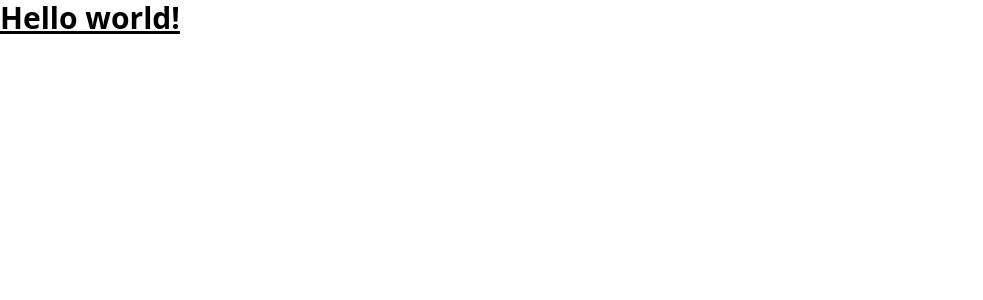
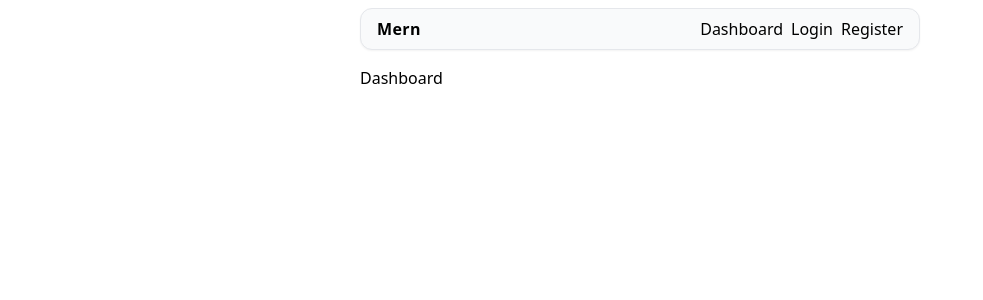
Before and after one commit to marek-mikula/CT70A9140-mern, a React (Vite) app in the folder frontend/: page / in a window 1280 px wide. Shown: the top 300 px of the page, without its empty margins (0-983 px from the left). Built offline with nearby package versions, Linux system fonts and the light colour scheme.

Commit message:
feat: installed router, base routes

```diff
--- a/frontend/package.json
+++ b/frontend/package.json
@@ -13,6 +13,7 @@
     "react": "^19.2.0",
     "react-dom": "^19.2.0",
     "react-redux": "^9.2.0",
+    "react-router-dom": "^7.13.0",
     "tailwindcss": "^4.1.18"
   },
   "devDependencies": {
--- a/frontend/src/App.tsx
+++ b/frontend/src/App.tsx
@@ -1,11 +1,26 @@
+import {BrowserRouter as Router, Routes, Route} from 'react-router-dom'
+import Dashboard from "./pages/Dashboard.tsx";
+import Register from "./pages/Register.tsx";
+import Login from "./pages/Login.tsx";
+import Header from './components/Header.tsx'
+
 function App() {
-  return (
-      <>
-          <h1 className="text-3xl font-bold underline">
-              Hello world!
-          </h1>
-      </>
-  )
+    return (
+        <>
+            <Router>
+                <div className={'max-w-xl mx-auto p-2'}>
+                    <Header/>
+                    <main className={'mt-4'}>
+                        <Routes>
+                            <Route path={'/'} element={<Dashboard/>}/>
+                            <Route path={'/register'} element={<Register/>}/>
+                            <Route path={'/login'} element={<Login/>}/>
+                        </Routes>
+                    </main>
+                </div>
+            </Router>
+        </>
+    )
 }
 
 export default App
--- /dev/null
+++ b/frontend/src/components/Header.tsx
@@ -0,0 +1,18 @@
+import {Link} from 'react-router-dom'
+
+function Header() {
+    return (
+        <header className={'py-2 px-4 flex items-center justify-between bg-gray-50 border border-gray-200 shadow-xs rounded-xl'}>
+            <span className={'font-bold tracking-wide'}>
+                Mern
+            </span>
+            <nav className={'flex items-center gap-2'}>
+                <Link to={'/'} className={'hover:underline hover:text-indigo-600'}>Dashboard</Link>
+                <Link to={'/login'} className={'hover:underline hover:text-indigo-600'}>Login</Link>
+                <Link to={'/register'} className={'hover:underline hover:text-indigo-600'}>Register</Link>
+            </nav>
+        </header>
+    )
+}
+
+export default Header
--- /dev/null
+++ b/frontend/src/pages/Dashboard.tsx
@@ -0,0 +1,7 @@
+function Dashboard() {
+    return (
+        <div>Dashboard</div>
+    )
+}
+
+export default Dashboard
--- /dev/null
+++ b/frontend/src/pages/Login.tsx
@@ -0,0 +1,7 @@
+function Login() {
+    return (
+        <div>Login</div>
+    )
+}
+
+export default Login
--- /dev/null
+++ b/frontend/src/pages/Register.tsx
@@ -0,0 +1,7 @@
+function Register() {
+    return (
+        <div>Register</div>
+    )
+}
+
+export default Register
```
Also changed, not shown: 1 other file (tests, documents, lock files or other folders).
